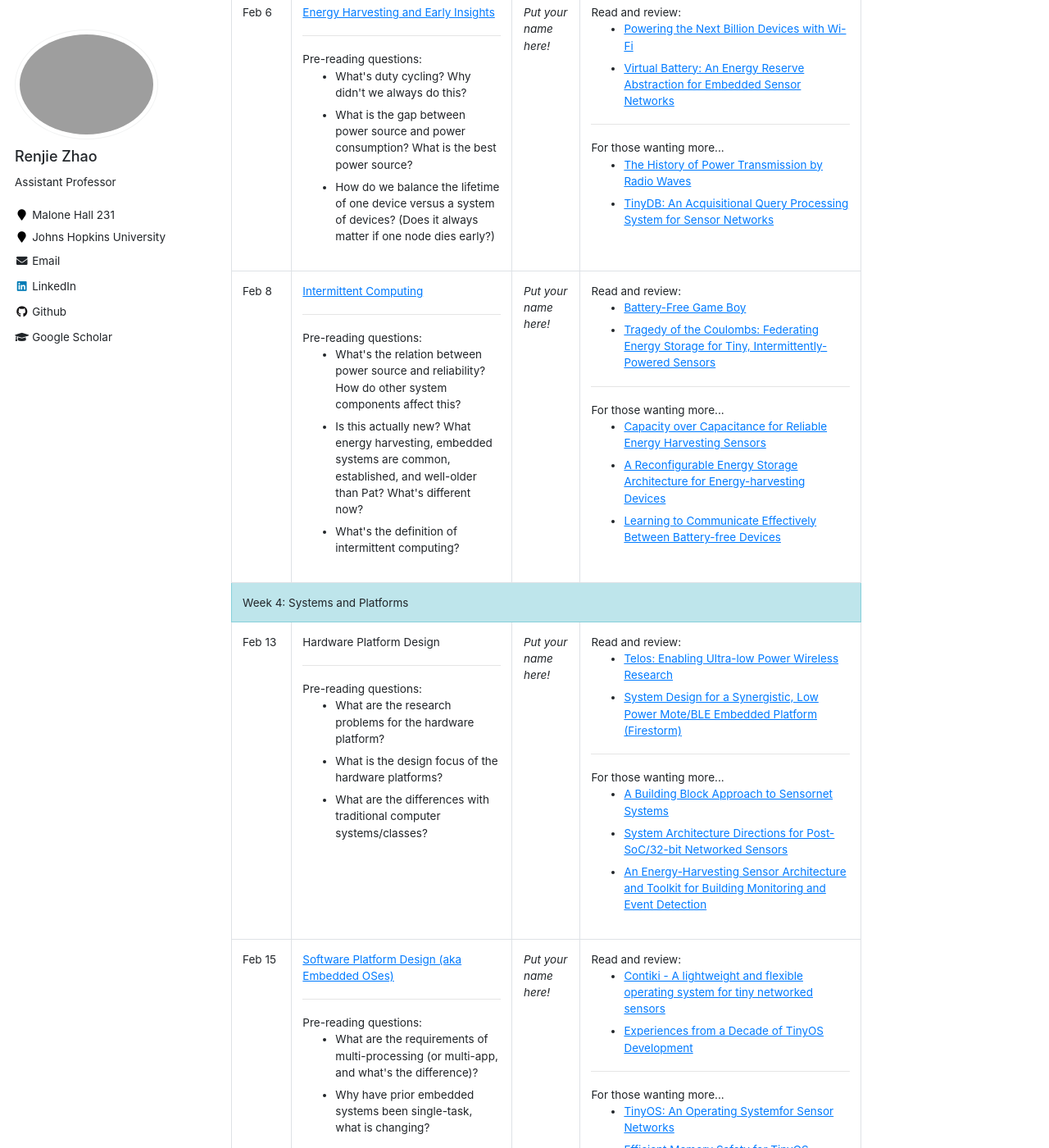
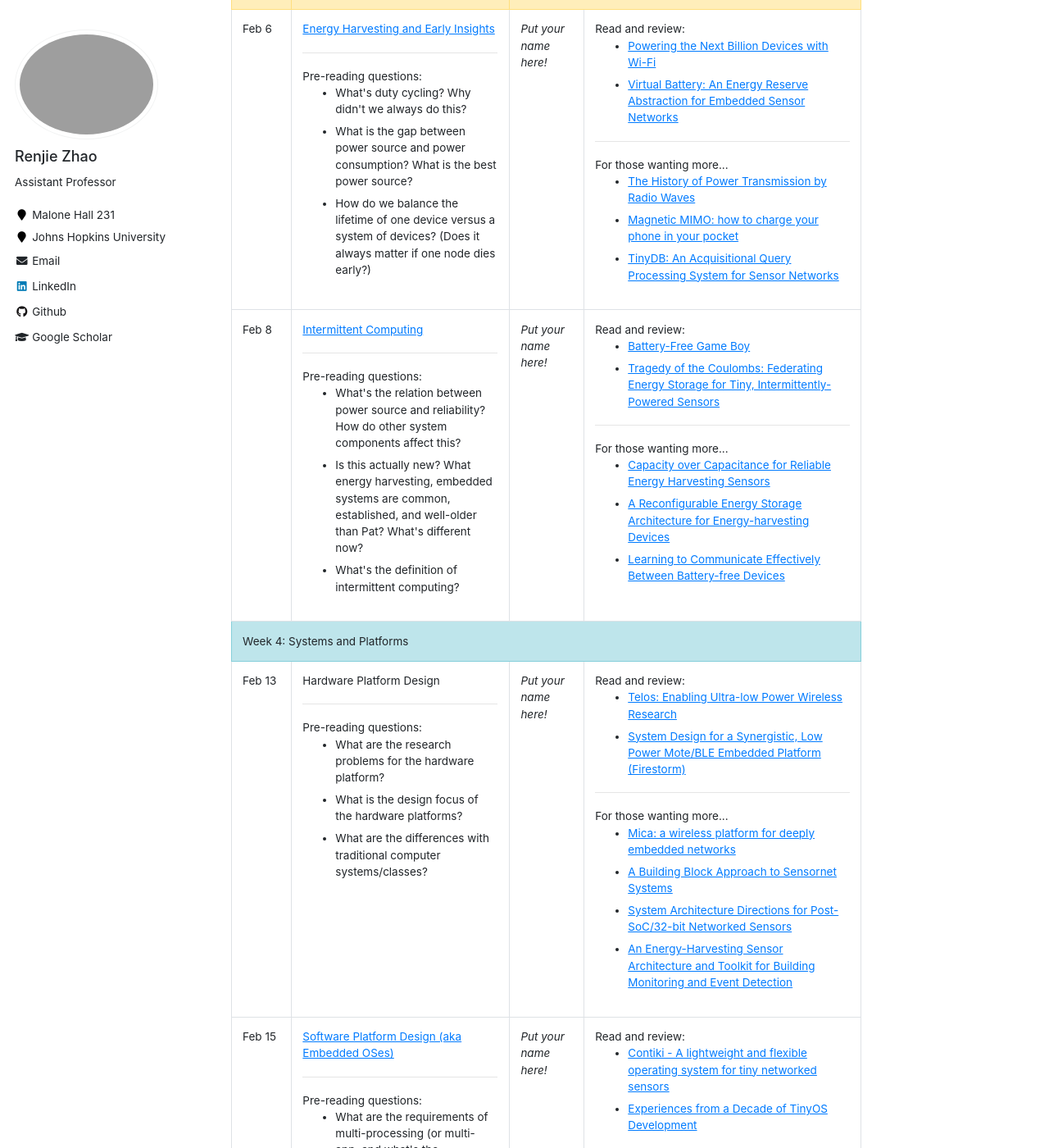
Before and after one commit to mle0108/RenjieZhao.github.io, a Jekyll site: the page built from _teaching/2024-spring-716.md, in a window 1280 px wide and 1400 px high, scrolled down 5599 px. Shown: the whole window at 82% size. Built offline with Jekyll 4.4.1, drawn with Linux system fonts in a browser that asks for light colours; some of the changed text lies outside the part shown.

Commit message:
minor update on the schedule

```diff
--- a/_teaching/2024-spring-716.md
+++ b/_teaching/2024-spring-716.md
@@ -369,6 +369,7 @@ The project will have three milestones:
       For those wanting more...
       <ul>
         <li><a href="https://ieeexplore.ieee.org/document/1132833">The History of Power Transmission by Radio Waves</a></li>
+        <li><a href="https://dl.acm.org/doi/10.1145/2639108.2639130">Magnetic MIMO: how to charge your phone in your pocket</a></li>
         <li><a href="https://dl.acm.org/doi/10.1145/1061318.1061322">TinyDB: An Acquisitional Query Processing System for Sensor Networks</a></li>
       </ul>
       </td>
@@ -431,7 +432,8 @@ The project will have three milestones:
           <hr />
           For those wanting more...
           <ul>
-            <li><a href="https://dl.acm.org/doi/abs/10.1145/1460412.1460439">A Building Block Approach to Sensornet Systems</a><!--Building block approach for prototype, pilot, and product--></li>
+            <li><a href="https://ieeexplore.ieee.org/document/1134340">Mica: a wireless platform for deeply embedded networks</a><!--widely used platform--></li>
+            <li><a href="https://dl.acm.org/doi/abs/10.1145/1460412.1460439">A Building Block Approach to Sensornet Systems</a><!--Building block approach for prototype, pilot, and product, better than firestorm?--></li>
             <li><a href="https://dl.acm.org/doi/10.1145/3274783.3274839">System Architecture Directions for Post-SoC/32-bit Networked Sensors</a></li>
             <li><a href="https://dl.acm.org/doi/10.1145/2674061.2674083">An Energy-Harvesting Sensor Architecture and Toolkit for Building Monitoring and Event Detection</a></li>
           </ul>
@@ -882,7 +884,7 @@ The project will have three milestones:
             <li><a href="https://dl.acm.org/doi/10.1145/3586183.3606805">Pantœnna: Mouth Pose Estimation for VR/AR Headsets Using Low-Profile Antenna and Impedance Characteristic Sensing</a></li>
             <li><a href="https://dl.acm.org/doi/10.1145/3300061.3300124">Taprint: Secure Text Input for Commodity Smart Wristbands</a></li>
             <li><a href="https://dl.acm.org/doi/10.1145/3447993.3483260">MagX: wearable, untethered hands tracking with passive magnets</a></li>
-            <!-- <li><a href="http://coronet2010.stanford.edu/pubs/sing-08-00.pdf">BoX-MAC (Tech report 2008, sender-initiated MAC)</a></li>
+            <!-- <li><a href="https://dl.acm.org/doi/10.1145/3544548.3580991">SAWSense: Using Surface Acoustic Waves for Surface-bound Event Recognition</a></li>
             <li><a href="http://soda.swedish-ict.se/5128/1/contikimac-report.pdf">ContikiMAC (Tech report 2011, sender-initiated MAC)</a></li> -->
           </ul>
         </td>
```
Also changed, not shown: other parts of _teaching/2024-spring-716.md (+1 -1 lines).
